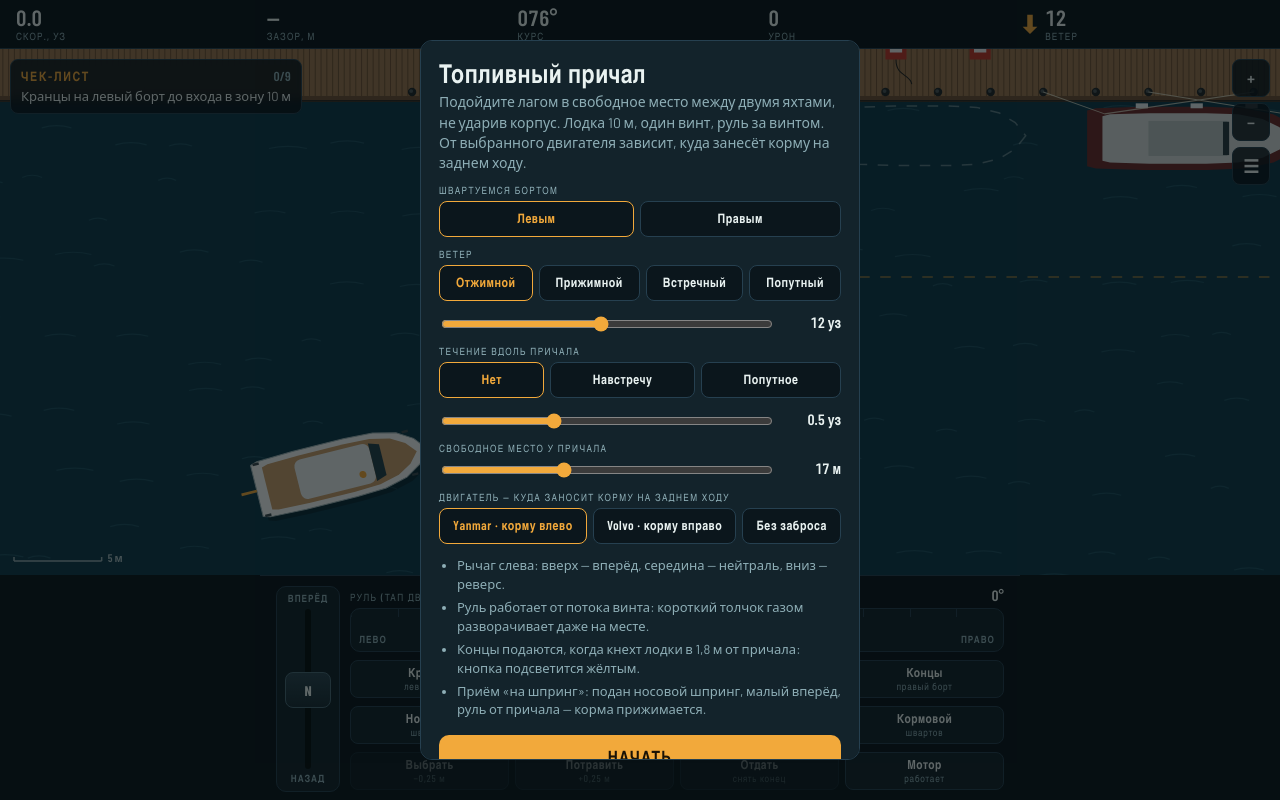
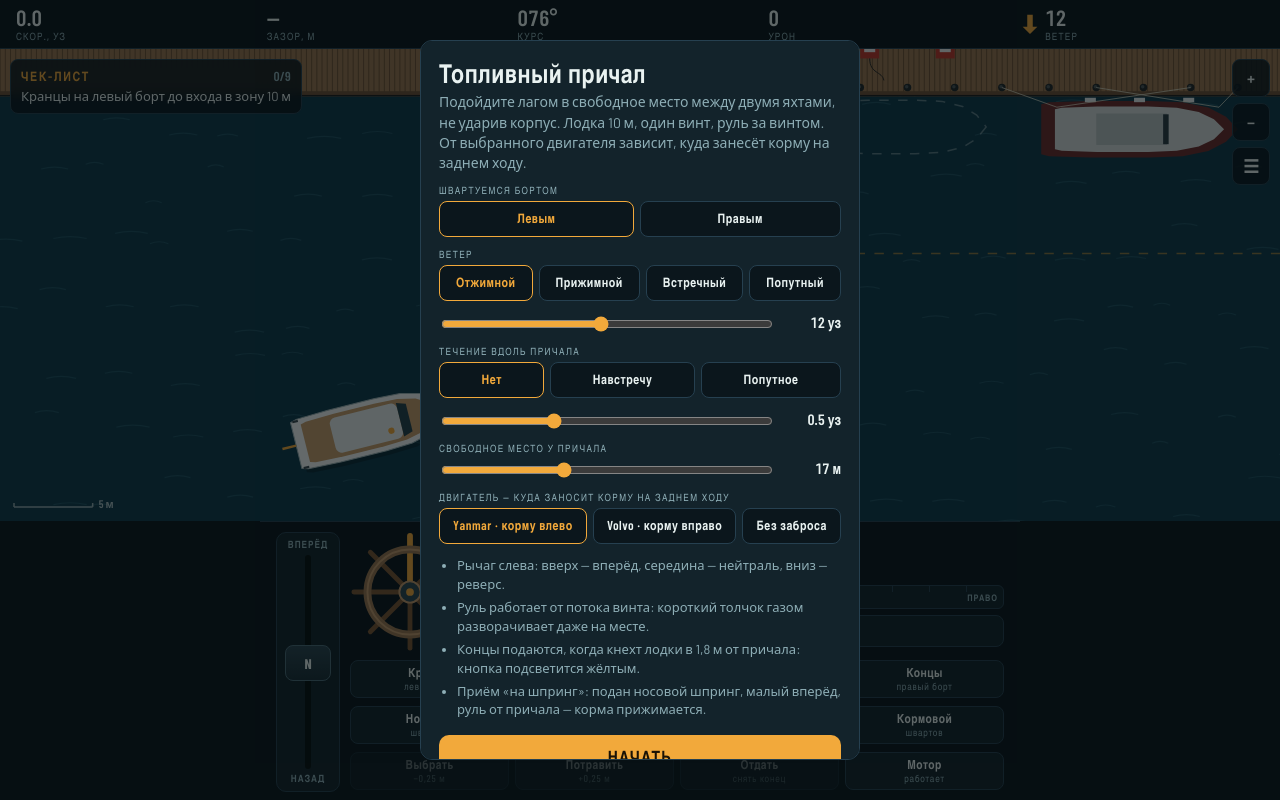
Before and after one commit to rseandrse/Family_Finance, a plain HTML site: page berthing-sim/share/index.html in a window 1280 px wide. Drawn offline with nearby package versions, Linux system fonts and the light colour scheme.

Commit message:
Berthing sim: round helm wheel instead of rudder slider
Co-Authored-By: Claude Opus 5.5 <noreply@anthropic.com>
Claude-Session: https://claude.ai/code/session_01FFeX3H7exw8btfhXMSa2xN

```diff
--- a/berthing-sim/share/index.html
+++ b/berthing-sim/share/index.html
@@ -66,15 +66,20 @@ button:focus-visible,.track:focus-visible{outline:2px solid var(--brass);outline
 #knob{position:absolute;left:8px;right:8px;height:34px;margin-top:-17px;border-radius:8px;background:linear-gradient(#2c4652,#1a2e37);border:1px solid #4b6b78;display:grid;place-items:center;font:700 14px var(--f-disp);font-variant-numeric:tabular-nums;pointer-events:none}
 #knob.fwd{border-color:var(--ok)} #knob.rev{border-color:var(--bad)}
 .right{display:flex;flex-direction:column;gap:8px;min-width:0}
-#rudderWrap{display:grid;gap:4px}
-#rudderTop{display:flex;justify-content:space-between;align-items:baseline}
-#rudderTop b{font:600 15px var(--f-disp);font-variant-numeric:tabular-nums}
-#rudder{position:relative;height:42px;border-radius:10px;background:var(--panel);border:1px solid var(--rule);touch-action:none;cursor:ew-resize;overflow:hidden}
-#rudder .tick{position:absolute;top:0;width:1px;height:8px;background:var(--rule)}
+#helm{display:flex;gap:12px;align-items:center}
+#wheel{flex:none;width:120px;height:120px;touch-action:none;cursor:grab;border-radius:50%}
+#wheel:active{cursor:grabbing}
+#wheel svg{width:100%;height:100%;display:block;overflow:visible}
+#wheelG{transform-origin:0 0}
+.helmSide{flex:1;min-width:0;display:grid;gap:6px}
+#rVal{font:700 26px/1 var(--f-disp);font-variant-numeric:tabular-nums}
+#rudder{position:relative;height:22px;border-radius:6px;background:var(--panel);border:1px solid var(--rule);overflow:hidden}
+#rudder .tick{position:absolute;top:0;width:1px;height:6px;background:var(--rule)}
 #rudder .tick.c{height:100%;background:#35525f}
-#rudder .side{position:absolute;bottom:4px;font:600 10px var(--f-disp);letter-spacing:.1em;color:var(--muted)}
-#rKnob{position:absolute;top:5px;bottom:5px;width:30px;margin-left:-15px;border-radius:7px;background:linear-gradient(#2c4652,#1a2e37);border:1px solid var(--brass);pointer-events:none}
-#rNeedle{position:absolute;top:0;width:2px;margin-left:-1px;height:5px;background:var(--brass);pointer-events:none}
+#rudder .side{position:absolute;bottom:3px;font:600 9px var(--f-disp);letter-spacing:.1em;color:var(--muted)}
+#rKnob{position:absolute;top:3px;bottom:3px;width:3px;margin-left:-1.5px;border-radius:2px;background:var(--muted);pointer-events:none}
+#rNeedle{position:absolute;top:0;bottom:0;width:4px;margin-left:-2px;background:var(--brass);pointer-events:none}
+#center{min-height:32px}
 .row{display:grid;gap:6px}
 .r4{grid-template-columns:repeat(4,minmax(0,1fr))}
 .btn{min-height:38px;border-radius:8px;border:1px solid var(--rule);background:var(--panel);font:600 12.5px/1.05 var(--f-disp);letter-spacing:.04em;cursor:pointer;padding:3px 4px;touch-action:manipulation}
@@ -144,9 +149,22 @@ button:focus-visible,.track:focus-visible{outline:2px solid var(--brass);outline
       <div id="knob">N</div>
     </div>
     <div class="right">
-      <div id="rudderWrap">
-        <div id="rudderTop"><span class="lbl">Руль (тап дважды — прямо)</span><b id="rVal">0°</b></div>
-        <div id="rudder" class="track" tabindex="0" aria-label="Руль"><span class="side" style="left:8px">ЛЕВО</span><span class="side" style="right:8px">ПРАВО</span><div id="rNeedle"></div><div id="rKnob"></div></div>
+      <div id="helm">
+        <div id="wheel" class="track" tabindex="0" aria-label="Штурвал: крутите пальцем по кругу">
+          <svg viewBox="-62 -62 124 124" aria-hidden="true"><g id="wheelG">
+            <g stroke="#7a5534" stroke-width="5" stroke-linecap="round" id="spokes"></g>
+            <circle r="44" fill="none" stroke="#9b7651" stroke-width="8"/>
+            <circle r="44" fill="none" stroke="#c49a6c" stroke-width="2"/>
+            <circle r="11" fill="#2c4652" stroke="#c49a6c" stroke-width="2"/>
+            <circle r="4" fill="#f2a93b"/>
+          </g></svg>
+        </div>
+        <div class="helmSide">
+          <span class="lbl">Перо руля</span>
+          <b id="rVal">0°</b>
+          <div id="rudder" aria-hidden="true"><span class="side" style="left:5px">ЛЕВО</span><span class="side" style="right:5px">ПРАВО</span><div id="rKnob"></div><div id="rNeedle"></div></div>
+          <button class="btn" id="center" type="button">Руль прямо</button>
+        </div>
       </div>
       <div class="row r4">
         <button class="btn" id="fP" type="button">Кранцы<small>левый борт</small></button>
@@ -414,8 +432,18 @@ function drag(el,fn,dbl){
     el.addEventListener('pointermove',mv);el.addEventListener('pointerup',up);el.addEventListener('pointercancel',up);});
 }
 drag(lever,e=>{const b=lever.getBoundingClientRect();let v=1-2*(e.clientY-b.top-22)/(b.height-44);v=clamp(v,-1,1);if(Math.abs(v)<0.07)v=0;S.lever=v;syncLever();});
-drag(rud,e=>{const b=rud.getBoundingClientRect();const v=clamp(((e.clientX-b.left)/b.width)*2-1,-1,1);S.helm=(Math.abs(v)<0.03?0:v)*C.rudMax;syncRudder();},()=>{S.helm=0;syncRudder();});
-(()=>{for(let i=-7;i<=7;i++){const t=document.createElement('div');t.className='tick'+(i===0?' c':'');t.style.left=(50+i*50/7)+'%';rud.appendChild(t);}})();
+// Round wheel: 1.5 turns each way from centre (WHEEL_MAX degrees) = hard over
+const wheel=$('#wheel'),WHEEL_MAX=270;let wLast=null;
+drag(wheel,e=>{const b=wheel.getBoundingClientRect();const a=Math.atan2(e.clientY-(b.top+b.height/2),e.clientX-(b.left+b.width/2))/DEG;
+  if(e.type==='pointerdown'||wLast===null){wLast=a;return;}
+  let d=a-wLast;if(d>180)d-=360;if(d<-180)d+=360;wLast=a;
+  S.helm=clamp(S.helm+d/WHEEL_MAX*C.rudMax,-C.rudMax,C.rudMax);syncRudder();});
+wheel.addEventListener('pointerdown',()=>{wLast=null;},true);
+$('#center').onclick=()=>{S.helm=0;syncRudder();};
+(()=>{const sp=$('#spokes');for(let i=0;i<8;i++){const a=i*45*DEG,l=document.createElementNS('http://www.w3.org/2000/svg','line');
+  l.setAttribute('x1',Math.sin(a)*11);l.setAttribute('y1',-Math.cos(a)*11);l.setAttribute('x2',Math.sin(a)*58);l.setAttribute('y2',-Math.cos(a)*58);
+  if(i===0){l.setAttribute('stroke','#f2a93b');l.setAttribute('stroke-width','6');}sp.appendChild(l);}
+  for(let i=-7;i<=7;i++){const t=document.createElement('div');t.className='tick'+(i===0?' c':'');t.style.left=(50+i*50/7)+'%';rud.prepend(t);}})();
 function syncLever(){
   const b=lever.clientHeight-44, y=22+(1-S.lever)/2*b;knob.style.top=y+'px';
   const v=S.lever,a=Math.abs(v)>C.DET?Math.round((Math.abs(v)-C.DET)/(1-C.DET)*100):0;
@@ -425,6 +453,7 @@ function syncLever(){
 }
 function syncRudder(){
   $('#rKnob').style.left=(50+S.helm/C.rudMax*50)+'%';
+  $('#wheelG').setAttribute('transform',`rotate(${S.helm/C.rudMax*WHEEL_MAX})`);
   const d=Math.round(S.helm/DEG);$('#rVal').textContent=d===0?'0°':`${Math.abs(d)}° ${d>0?'П':'Л'}`;
 }
 document.addEventListener('keydown',e=>{
@@ -653,5 +682,6 @@ syncSetup();reset();resize();syncLever();syncRudder();hud();
 requestAnimationFrame(frame);
 })();
 </script>
+
 </body>
 </html>
```
Also changed, not shown: berthing-sim/index.html (+42 -13 lines), 1 other file.
